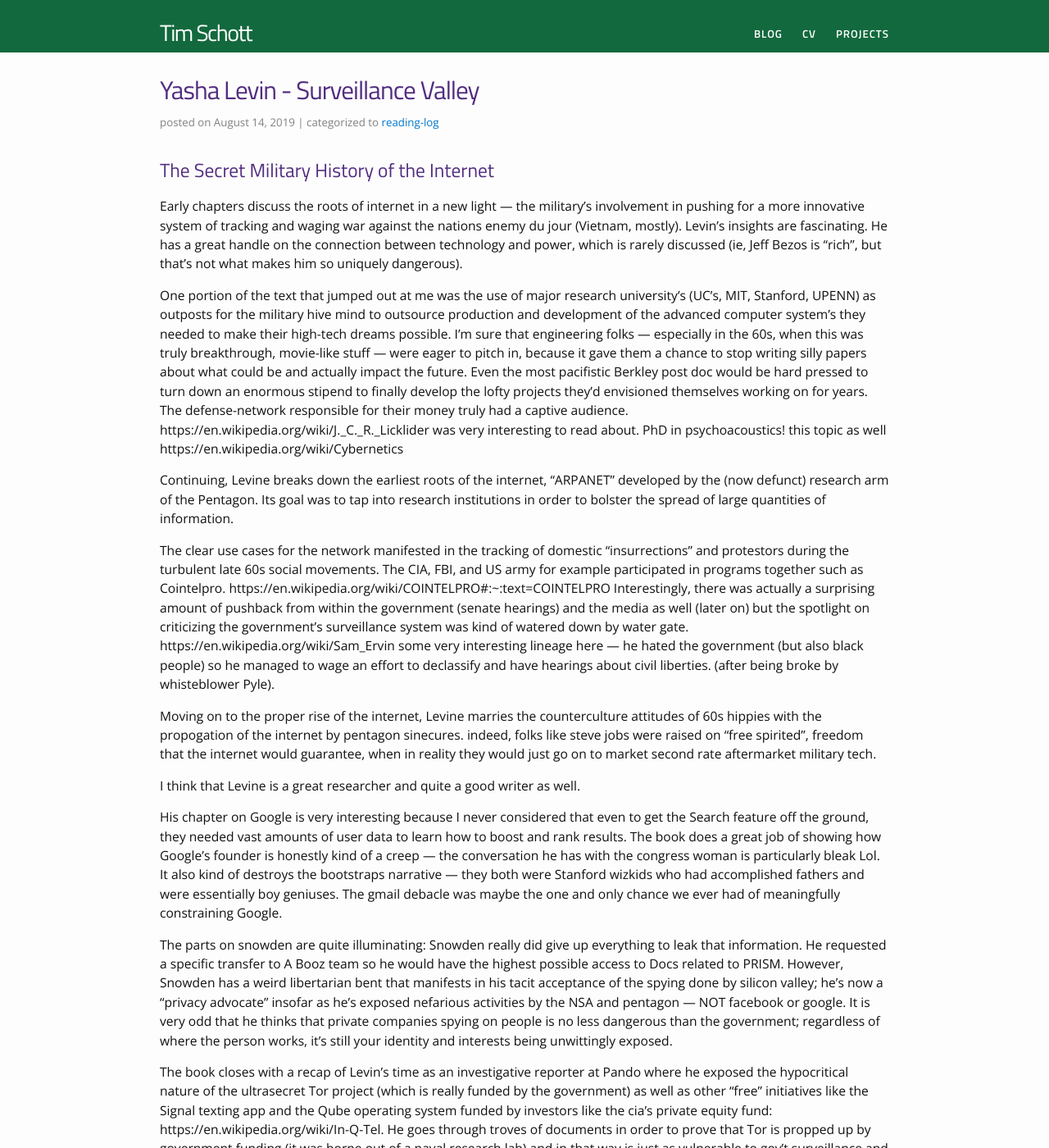
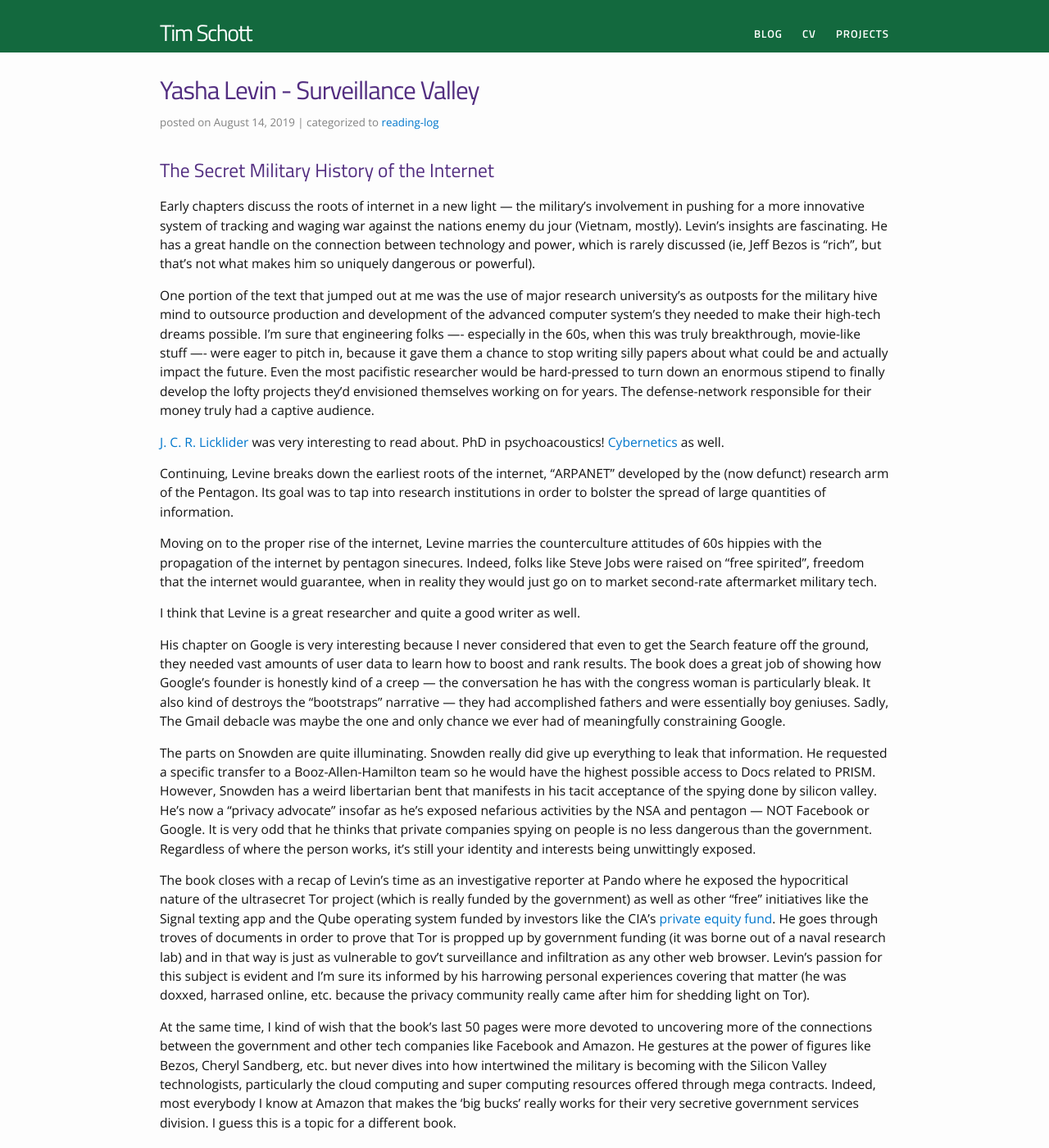
Before and after one commit to timschott/timschott.github.io, a Jekyll site: the page built from _posts/2019-08-14-yasha-levine.md, in a window 1280 px wide and 1400 px high. Shown: the whole window at 82% size. Built offline with Jekyll 4.4.1, drawn with Linux system fonts in a browser that asks for light colours; some of the changed text lies outside the part shown.

Commit message:
extra levine

```diff
--- a/_posts/2019-08-14-yasha-levine.md
+++ b/_posts/2019-08-14-yasha-levine.md
@@ -7,29 +7,24 @@
 
 ## The Secret Military History of the Internet
 
-Early chapters discuss the roots of internet in a new light — the military’s involvement in pushing for a more innovative system of tracking and waging war against the nations enemy du jour (Vietnam, mostly). Levin’s insights are fascinating. He has a great handle on the connection between technology and power, which is rarely discussed (ie, Jeff Bezos is “rich”, but that’s not what makes him so uniquely dangerous).
+Early chapters discuss the roots of internet in a new light — the military’s involvement in pushing for a more innovative system of tracking and waging war against the nations enemy du jour (Vietnam, mostly). Levin’s insights are fascinating. He has a great handle on the connection between technology and power, which is rarely discussed (ie, Jeff Bezos is “rich”, but that’s not what makes him so uniquely dangerous or powerful).
 
-One portion of the text that jumped out at me was the use of major research university’s (UC’s, MIT, Stanford, UPENN) as outposts for the military hive mind to outsource production and development of the advanced computer system’s they needed to make their high-tech dreams possible. I’m sure that engineering folks — especially in the 60s, when this was truly breakthrough, movie-like stuff — were eager to pitch in, because it gave them a chance to stop writing silly papers about what could be and actually impact the future. Even the most pacifistic Berkley post doc would be hard pressed to turn down an enormous stipend to finally develop the lofty projects they'd envisioned themselves working on for years. The defense-network responsible for their money truly had a captive audience.
-https://en.wikipedia.org/wiki/J._C._R._Licklider was very interesting to read about. PhD in psychoacoustics!
-this topic as well https://en.wikipedia.org/wiki/Cybernetics
+One portion of the text that jumped out at me was the use of major research university’s as outposts for the military hive mind to outsource production and development of the advanced computer system’s they needed to make their high-tech dreams possible. I’m sure that engineering folks —- especially in the 60s, when this was truly breakthrough, movie-like stuff —- were eager to pitch in, because it gave them a chance to stop writing silly papers about what could be and actually impact the future. Even the most pacifistic researcher would be hard-pressed to turn down an enormous stipend to finally develop the lofty projects they'd envisioned themselves working on for years. The defense-network responsible for their money truly had a captive audience.
+
+[J. C. R. Licklider](https://en.wikipedia.org/wiki/J._C._R._Licklider) was very interesting to read about. PhD in psychoacoustics! [Cybernetics](https://en.wikipedia.org/wiki/Cybernetics) as well.
 
 Continuing, Levine breaks down the earliest roots of the internet, “ARPANET” developed by the (now defunct) research arm of the Pentagon. Its goal was to tap into research institutions in order to bolster the spread of large quantities of information.
 
-The clear use cases for the network manifested in the tracking of domestic “insurrections” and protestors during the turbulent late 60s social movements. The CIA, FBI, and US army for example participated in programs together such as Cointelpro.
-https://en.wikipedia.org/wiki/COINTELPRO#:~:text=COINTELPRO
-Interestingly, there was actually a surprising amount of pushback from within the government (senate hearings) and the media as well (later on) but the spotlight on criticizing the government’s surveillance system was kind of watered down by water gate.
-https://en.wikipedia.org/wiki/Sam_Ervin some very interesting lineage here — he hated the government (but also black people) so he managed to wage an effort to declassify and have hearings about civil liberties.  (after being broke by whisteblower Pyle).
-
-Moving on to the proper rise of the internet, Levine marries the counterculture attitudes of 60s hippies with the propogation of the internet by pentagon sinecures. indeed, folks like steve jobs were raised on “free spirited”, freedom that the internet would guarantee, when in reality they would just go on to market second rate aftermarket military tech.
+Moving on to the proper rise of the internet, Levine marries the counterculture attitudes of 60s hippies with the propagation of the internet by pentagon sinecures. Indeed, folks like Steve Jobs were raised on “free spirited”, freedom that the internet would guarantee, when in reality they would just go on to market second-rate aftermarket military tech.
 
 I think that Levine is a great researcher and quite a good writer as well.
 
-His chapter on Google is very interesting because I never considered that even to get the Search feature off the ground, they needed vast amounts of user data to learn how to boost and rank results. The book does a great job of showing how Google’s founder is honestly kind of a creep — the conversation he has with the congress woman is particularly bleak Lol. It also kind of destroys the bootstraps narrative — they both were Stanford wizkids who had accomplished fathers and were essentially boy geniuses. The gmail debacle was maybe the one and only chance we ever had of meaningfully constraining Google.
+His chapter on Google is very interesting because I never considered that even to get the Search feature off the ground, they needed vast amounts of user data to learn how to boost and rank results. The book does a great job of showing how Google’s founder is honestly kind of a creep — the conversation he has with the congress woman is particularly bleak. It also kind of destroys the "bootstraps" narrative — they had accomplished fathers and were essentially boy geniuses. Sadly, The Gmail debacle was maybe the one and only chance we ever had of meaningfully constraining Google.
 
-The parts on snowden are quite illuminating: Snowden really did give up everything to leak that information. He requested a specific transfer to A Booz team so he would have the highest possible access to Docs related to PRISM. However, Snowden has a weird libertarian bent that manifests in his tacit acceptance of the spying done by silicon valley; he’s now a “privacy advocate” insofar as he’s exposed nefarious activities by the NSA and pentagon — NOT facebook or google. It is very odd that he thinks that private companies spying on people is no less dangerous than the government; regardless of where the person works, it’s still your identity and interests being unwittingly exposed.
+The parts on Snowden are quite illuminating. Snowden really did give up everything to leak that information. He requested a specific transfer to a Booz-Allen-Hamilton team so he would have the highest possible access to Docs related to PRISM. However, Snowden has a weird libertarian bent that manifests in his tacit acceptance of the spying done by silicon valley. He’s now a “privacy advocate” insofar as he’s exposed nefarious activities by the NSA and pentagon — NOT Facebook or Google. It is very odd that he thinks that private companies spying on people is no less dangerous than the government. Regardless of where the person works, it’s still your identity and interests being unwittingly exposed.
 
-The book closes with a recap of Levin’s time as an investigative reporter at Pando where he exposed the hypocritical nature of the ultrasecret Tor project (which is really funded by the government) as well as other “free” initiatives like the Signal texting app and the Qube operating system funded by investors like the cia’s private equity fund: https://en.wikipedia.org/wiki/In-Q-Tel. He goes through troves of documents in order to prove that Tor is propped up by government funding (it was borne out of a naval research lab) and in that way is just as vulnerable to gov’t surveillance and infiltration as any other web browser. Levin’s passion for this subject is evident and I’m sure its informed by his harrowing personal experiences covering that matter (he was doxxed, harrased online, etc. because the privacy community really came after him for shedding light on Tor).
+The book closes with a recap of Levin’s time as an investigative reporter at Pando where he exposed the hypocritical nature of the ultrasecret Tor project (which is really funded by the government) as well as other “free” initiatives like the Signal texting app and the Qube operating system funded by investors like the CIA's [private equity fund](https://en.wikipedia.org/wiki/In-Q-Tel). He goes through troves of documents in order to prove that Tor is propped up by government funding (it was borne out of a naval research lab) and in that way is just as vulnerable to gov’t surveillance and infiltration as any other web browser. Levin’s passion for this subject is evident and I’m sure its informed by his harrowing personal experiences covering that matter (he was doxxed, harrased online, etc. because the privacy community really came after him for shedding light on Tor).
 
-At the same time, I kind of wish that the book’s last 50 pages were more devoted to uncovering more of the connections between the government and other tech companies like Facebook and Amazon. He gestures at the power of figures like bezos, cheryl sandberg, etc. but never dives into how intertwined the military is becoming with the silicon valley technologists, particularly the cloud computing and super computing resources offered through mega contracts. Indeed, most everybody I know at amazon that makes the ‘big bucks’ really works for their very secretive government services division. I guess this is a topic for a different book
+At the same time, I kind of wish that the book’s last 50 pages were more devoted to uncovering more of the connections between the government and other tech companies like Facebook and Amazon. He gestures at the power of figures like Bezos, Cheryl Sandberg, etc. but never dives into how intertwined the military is becoming with the Silicon Valley technologists, particularly the cloud computing and super computing resources offered through mega contracts. Indeed, most everybody I know at Amazon that makes the ‘big bucks’ really works for their very secretive government services division. I guess this is a topic for a different book.
 
 Overall Levin’s book was a joy to read. He is extremely thorough and placed his attention on a wide variety of obscuria in order to highlight the internet’s particularly problematic origins and developments.
```
